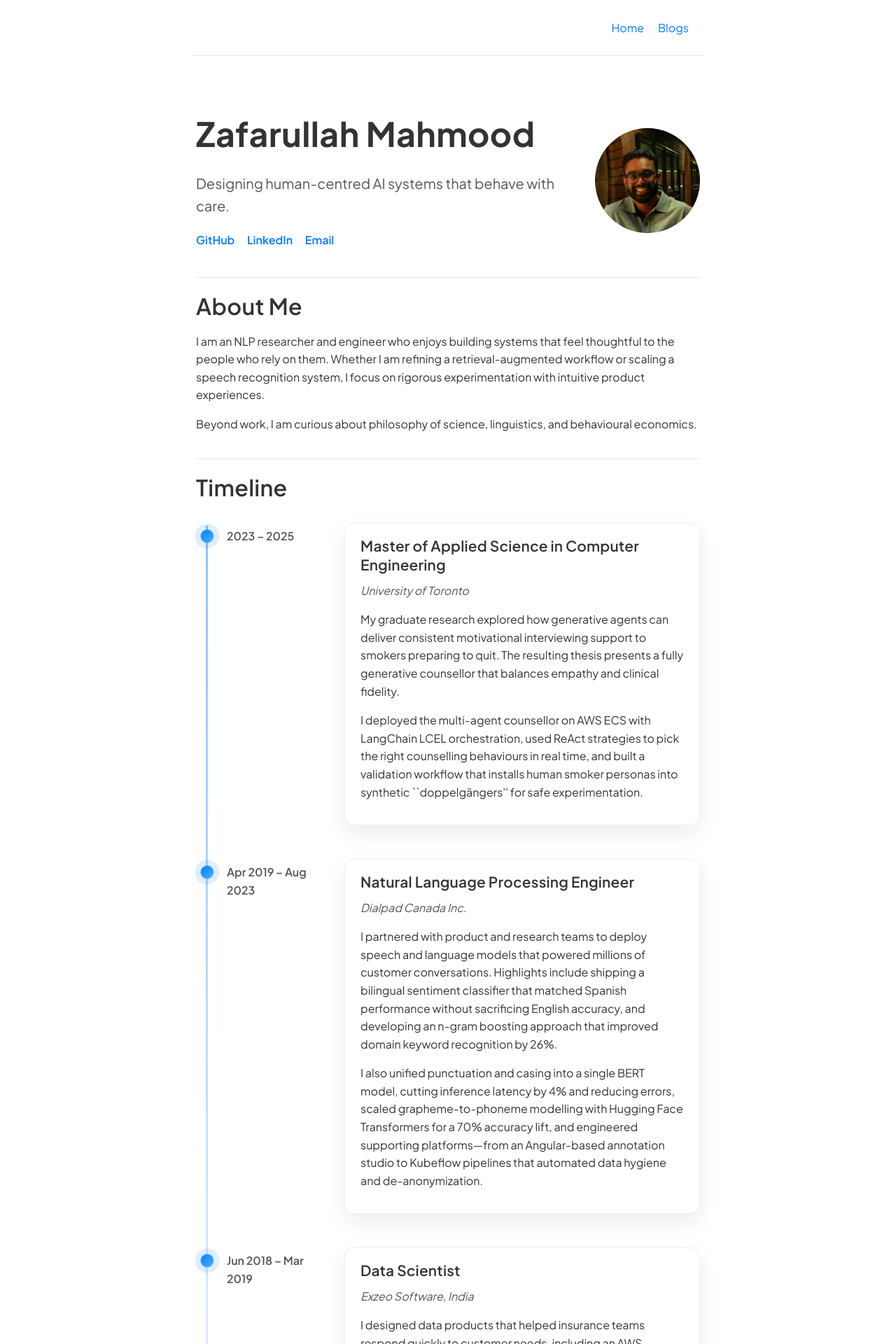
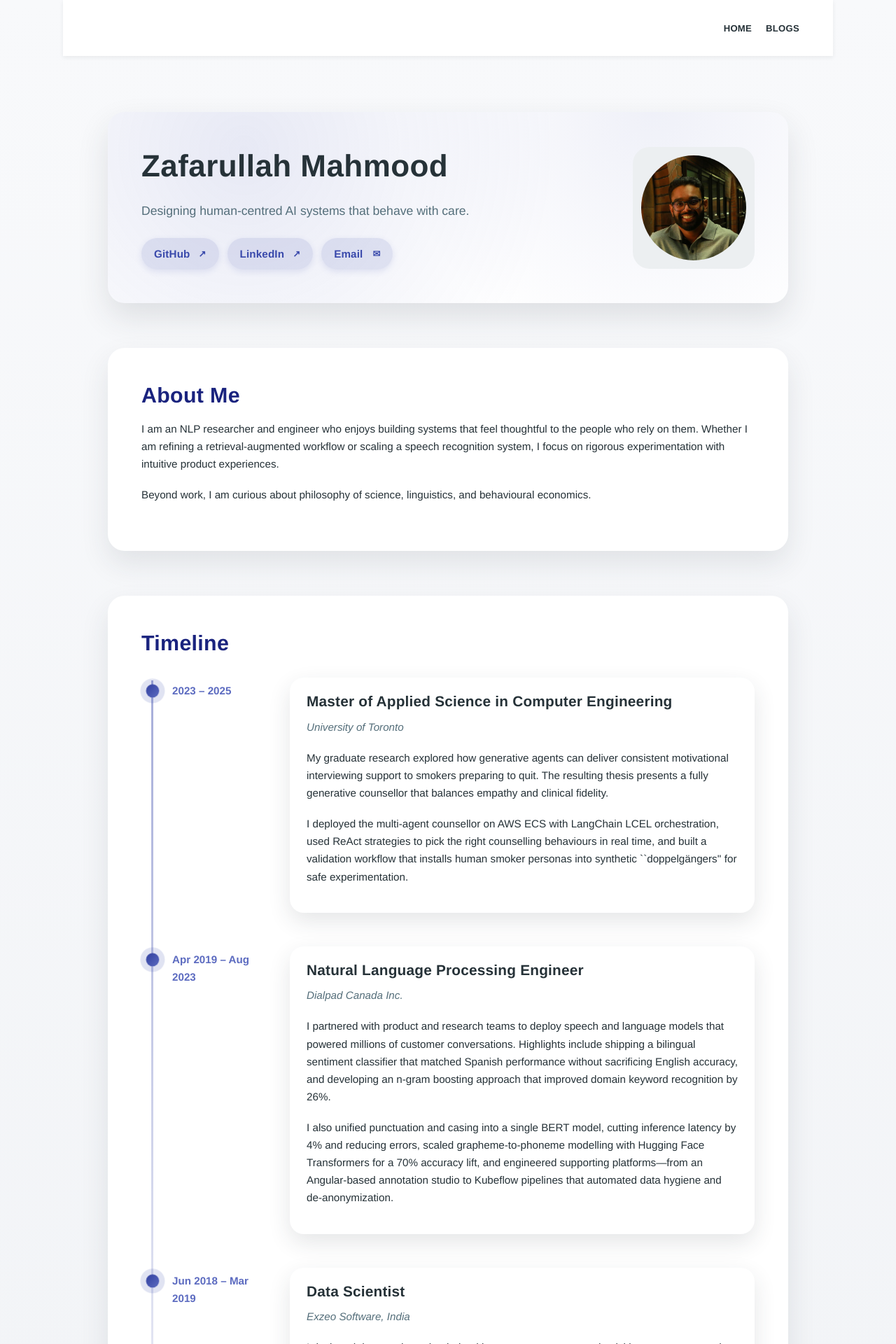
Before and after one commit to zaffnet/zaffnet.github.io, a Jekyll site: the page built from index.html, in a window 1280 px wide. Shown: the top 1920 px of the page at 70% size. Built offline with Jekyll 4.4.1, drawn with Linux system fonts in a browser that asks for light colours.

Commit message:
Restyle homepage with material-inspired typography and theming

```diff
--- a/assets/css/style.css
+++ b/assets/css/style.css
@@ -1,20 +1,25 @@
 /* General styles */
 :root {
-  --text-primary: #333;
-  --text-secondary: #555;
-  --background-primary: #fff;
-  --accent-color: #007aff;
-  --border-color: #e5e5e5;
+  --text-primary: #263238;
+  --text-secondary: #546e7a;
+  --background-primary: #f5f5f7;
+  --surface-color: #ffffff;
+  --surface-muted: #eceff1;
+  --accent-color: #3949ab;
+  --accent-light: rgba(57, 73, 171, 0.12);
+  --border-color: #d7dee2;
   --header-height: 80px;
-  --font-family-base: 'Plus Jakarta Sans', 'Inter', -apple-system, BlinkMacSystemFont, 'Segoe UI', Roboto, 'Helvetica Neue', Arial, sans-serif;
-  --font-family-heading: 'Plus Jakarta Sans', 'Inter', -apple-system, BlinkMacSystemFont, 'Segoe UI', Roboto, 'Helvetica Neue', Arial, sans-serif;
+  --font-family-base: 'Helvetica Neue', 'Calibri Light', 'Roboto', sans-serif;
+  --font-family-heading: 'Helvetica Neue', 'Calibri Light', 'Roboto', sans-serif;
+  --font-size-base: 0.95rem;
 }
 
 body {
   font-family: var(--font-family-base);
-  line-height: 1.6;
+  font-size: var(--font-size-base);
+  line-height: 1.65;
   color: var(--text-primary);
-  background-color: var(--background-primary);
+  background: linear-gradient(180deg, #f8f9fb 0%, #f1f3f6 40%, #f7f9fc 100%);
   margin: 0;
   padding: 0;
   -webkit-font-smoothing: antialiased;
@@ -28,34 +33,31 @@ body {
   box-sizing: border-box;
 }
 
-.container > header {
-  width: 60vw;
-  margin: 0 auto;
-  padding: 0 20px;
-  box-sizing: border-box;
-}
-
+.container > header,
 .container > main,
 .container > footer {
-  width: min(90vw, 1200px);
+  width: min(90vw, 1100px);
   margin: 0 auto;
-  padding: 0 20px;
+  padding: 0 24px;
   box-sizing: border-box;
 }
 
 a {
   color: var(--accent-color);
   text-decoration: none;
+  transition: color 0.2s ease;
 }
 
-a:hover {
-  text-decoration: underline;
+a:hover,
+a:focus {
+  color: #1a237e;
+  text-decoration: none;
 }
 
-h1 { font-size: 2.5rem; }
-h2 { font-size: 2rem; }
-h3 { font-size: 1.5rem; }
-h4, h5, h6 { font-size: 1.25rem; }
+h1 { font-size: 2.35rem; }
+h2 { font-size: 1.9rem; }
+h3 { font-size: 1.45rem; }
+h4, h5, h6 { font-size: 1.2rem; }
 
 h1, h2, h3, h4, h5, h6 {
   font-family: var(--font-family-heading);
@@ -66,11 +68,19 @@ h1, h2, h3, h4, h5, h6 {
   margin-bottom: 0.5em;
 }
 
+p {
+  margin-top: 0;
+  margin-bottom: 1.2rem;
+  color: var(--text-primary);
+}
+
 /* Header */
 header {
   height: var(--header-height);
   display: flex;
   justify-content: center;
+  background: var(--surface-color);
+  box-shadow: 0 2px 6px rgba(38, 50, 56, 0.08);
 }
 
 header nav {
@@ -78,10 +88,10 @@ header nav {
   justify-content: space-between;
   align-items: center;
   height: 100%;
-  width: 60vw;
-  padding: 0 20px;
+  width: min(90vw, 1100px);
+  padding: 0 24px;
   box-sizing: border-box;
-  border-bottom: 1px solid var(--border-color);
+  border-bottom: none;
 }
 
 .nav-logo {
@@ -105,18 +115,34 @@ header nav ul {
   gap: 20px;
 }
 
+header nav a {
+  color: var(--text-primary);
+  font-weight: 600;
+  letter-spacing: 0.02em;
+  text-transform: uppercase;
+  font-size: 0.82rem;
+  transition: color 0.2s ease;
+}
+
+header nav a:hover,
+header nav a:focus {
+  color: var(--accent-color);
+}
+
 /* Main content */
 main {
-  padding: 40px 0;
+  padding: 48px 0 64px;
 }
 
 /* Footer */
 footer {
   text-align: center;
-  padding: 40px 0;
-  border-top: 1px solid var(--border-color);
+  padding: 48px 0;
+  border-top: none;
+  background: var(--surface-color);
   color: var(--text-secondary);
   font-size: 0.9rem;
+  box-shadow: 0 -4px 12px rgba(38, 50, 56, 0.06);
 }
 
 footer p {
@@ -131,40 +157,101 @@ footer a {
 .intro-section {
   display: flex;
   align-items: center;
-  padding: 40px 0;
-  gap: 40px;
+  padding: 48px;
+  gap: 48px;
   flex-wrap: wrap;
+  background: var(--surface-color);
+  border-radius: 24px;
+  box-shadow: 0 20px 45px rgba(38, 50, 56, 0.12);
+  position: relative;
+  overflow: hidden;
+}
+
+.intro-section::after {
+  content: "";
+  position: absolute;
+  inset: 0;
+  background: radial-gradient(circle at 20% 20%, rgba(57, 73, 171, 0.12), transparent 55%),
+    radial-gradient(circle at 80% 0%, rgba(57, 73, 171, 0.08), transparent 45%);
+  pointer-events: none;
 }
 
 .intro-text {
   flex: 1 1 360px;
   min-width: 0;
+  position: relative;
+  z-index: 1;
 }
 
 .intro-text h1 {
   margin-top: 0;
-  font-size: 3rem;
-  font-weight: 700;
+  font-size: 2.75rem;
+  font-weight: 600;
 }
 
 .intro-text .subtitle {
-  font-size: 1.25rem;
+  font-size: 1.1rem;
   color: var(--text-secondary);
 }
 
 .intro-description {
   margin-top: 1.2rem;
-  font-size: 1.05rem;
+  font-size: 1rem;
   color: var(--text-secondary);
 }
 
 .contact-links {
-  margin-top: 20px;
+  margin-top: 24px;
+  display: flex;
+  flex-wrap: wrap;
+  gap: 12px;
+  position: relative;
+  z-index: 1;
 }
 
 .contact-links a {
-  margin-right: 15px;
+  display: inline-flex;
+  align-items: center;
+  gap: 8px;
+  padding: 10px 18px;
+  border-radius: 999px;
+  background: var(--accent-light);
+  color: var(--accent-color);
   font-weight: 600;
+  letter-spacing: 0.01em;
+  box-shadow: 0 3px 10px rgba(57, 73, 171, 0.12);
+  transition: box-shadow 0.2s ease, transform 0.2s ease, background 0.2s ease;
+}
+
+.contact-links a::after {
+  content: '↗';
+  font-size: 0.85em;
+  margin-left: 4px;
+}
+
+.contact-links a[href^="mailto:"]::after {
+  content: '\2709';
+  margin-left: 6px;
+}
+
+.contact-links a:hover,
+.contact-links a:focus {
+  background: rgba(57, 73, 171, 0.18);
+  box-shadow: 0 6px 16px rgba(57, 73, 171, 0.2);
+  transform: translateY(-2px);
+}
+
+.intro-image {
+  flex: 0 0 auto;
+  display: flex;
+  justify-content: center;
+  align-items: center;
+  min-width: 150px;
+  padding: 12px;
+  background: var(--surface-muted);
+  border-radius: 24px;
+  position: relative;
+  z-index: 1;
 }
 
 .intro-image img {
@@ -174,20 +261,22 @@ footer a {
   object-fit: cover;
 }
 
-.intro-image {
-  flex: 0 0 auto;
-  display: flex;
-  justify-content: center;
-  min-width: 150px;
-}
-
 .content-section {
-  padding: 20px 0;
-  border-top: 1px solid var(--border-color);
+  position: relative;
+  padding: 48px;
+  border: none;
+  border-radius: 24px;
+  background: var(--surface-color);
+  box-shadow: 0 18px 40px rgba(38, 50, 56, 0.1);
 }
 
 .content-section h2 {
   margin-top: 0;
+  color: #1a237e;
+}
+
+.content-section:first-of-type {
+  padding-top: 48px;
 }
 
 /* Timeline */
@@ -208,7 +297,7 @@ footer a {
   top: 4px;
   bottom: 4px;
   width: var(--timeline-line-width);
-  background: linear-gradient(180deg, rgba(0, 122, 255, 0.45), rgba(0, 122, 255, 0));
+  background: linear-gradient(180deg, rgba(57, 73, 171, 0.45), rgba(57, 73, 171, 0));
 }
 
 .timeline-item {
@@ -230,23 +319,23 @@ footer a {
   width: var(--timeline-marker-diameter);
   height: var(--timeline-marker-diameter);
   border-radius: 50%;
-  background: linear-gradient(135deg, #007aff, #4fb6ff);
-  box-shadow: 0 0 0 6px rgba(0, 122, 255, 0.15);
+  background: linear-gradient(135deg, #303f9f, #5c6bc0);
+  box-shadow: 0 0 0 6px rgba(57, 73, 171, 0.2);
   animation: pulse 6s ease-in-out infinite;
 }
 
 .timeline-date {
   font-weight: 600;
-  color: var(--text-secondary);
+  color: #5c6bc0;
   padding-top: 6px;
 }
 
 .timeline-body {
-  background: #ffffff;
-  border: 1px solid rgba(0, 0, 0, 0.06);
-  border-radius: 14px;
-  padding: 18px 22px;
-  box-shadow: 0 12px 30px rgba(15, 23, 42, 0.08);
+  background: var(--surface-color);
+  border: none;
+  border-radius: 20px;
+  padding: 20px 24px;
+  box-shadow: 0 12px 32px rgba(38, 50, 56, 0.12);
 }
 
 .timeline-body h3 {
@@ -271,11 +360,11 @@ footer a {
   0%,
   100% {
     transform: scale(1);
-    box-shadow: 0 0 0 6px rgba(0, 122, 255, 0.15);
+    box-shadow: 0 0 0 6px rgba(57, 73, 171, 0.18);
   }
   50% {
     transform: scale(1.1);
-    box-shadow: 0 0 0 10px rgba(0, 122, 255, 0.1);
+    box-shadow: 0 0 0 10px rgba(57, 73, 171, 0.12);
   }
 }
 
@@ -283,6 +372,7 @@ footer a {
 .skills-intro {
   max-width: 660px;
   color: var(--text-secondary);
+  font-size: 0.98rem;
 }
 
 .skills-infographic {
@@ -293,11 +383,11 @@ footer a {
 }
 
 .skills-card {
-  background: #ffffff;
-  border: 1px solid rgba(15, 23, 42, 0.08);
-  border-radius: 18px;
-  padding: 24px;
-  box-shadow: 0 20px 45px rgba(15, 23, 42, 0.12);
+  background: var(--surface-color);
+  border: none;
+  border-radius: 20px;
+  padding: 28px;
+  box-shadow: 0 16px 36px rgba(38, 50, 56, 0.12);
   display: flex;
   flex-direction: column;
   gap: 16px;
@@ -306,7 +396,7 @@ footer a {
 
 .skills-card:hover {
   transform: translateY(-6px);
-  box-shadow: 0 28px 50px rgba(15, 23, 42, 0.16);
+  box-shadow: 0 24px 48px rgba(38, 50, 56, 0.18);
 }
 
 .card-header {
@@ -319,13 +409,13 @@ footer a {
   width: 52px;
   height: 52px;
   border-radius: 16px;
-  background: linear-gradient(135deg, rgba(0, 122, 255, 0.15), rgba(0, 122, 255, 0.35));
+  background: linear-gradient(135deg, rgba(57, 73, 171, 0.16), rgba(57, 73, 171, 0.36));
   display: inline-flex;
   align-items: center;
   justify-content: center;
   font-size: 1.6rem;
-  color: #0052a3;
-  box-shadow: inset 0 0 0 1px rgba(0, 122, 255, 0.25);
+  color: #1a237e;
+  box-shadow: inset 0 0 0 1px rgba(57, 73, 171, 0.3);
   animation: float 8s ease-in-out infinite;
 }
 
@@ -347,11 +437,11 @@ footer a {
   display: inline-flex;
   align-items: center;
   gap: 0.65rem;
-  padding: 10px 16px;
+  padding: 9px 16px;
   border-radius: 999px;
   background: var(--badge-surface);
   border: 1px solid var(--badge-border);
-  box-shadow: 0 8px 18px rgba(15, 23, 42, 0.08);
+  box-shadow: 0 6px 18px rgba(38, 50, 56, 0.12);
   color: var(--badge-text);
   text-decoration: none;
   transition: transform 0.25s ease, box-shadow 0.25s ease;
@@ -370,8 +460,8 @@ footer a {
 }
 
 .skill-badge:hover {
-  transform: translateY(-2px);
-  box-shadow: 0 14px 30px rgba(15, 23, 42, 0.16);
+  transform: translateY(-3px);
+  box-shadow: 0 20px 38px rgba(38, 50, 56, 0.18);
 }
 
 @keyframes float {
@@ -419,7 +509,8 @@ footer a {
   .intro-section {
     flex-direction: column;
     text-align: center;
-    gap: 24px;
+    gap: 32px;
+    padding: 36px;
   }
 
   .intro-text {
@@ -427,15 +518,24 @@ footer a {
     max-width: 640px;
     width: 100%;
     margin: 0 auto;
+    text-align: center;
   }
 
   .intro-image {
     order: -1;
-    margin-bottom: 20px;
+    margin-bottom: 16px;
   }
 
   .intro-description {
-    text-align: left;
+    text-align: center;
+  }
+
+  .contact-links {
+    justify-content: center;
+  }
+
+  .content-section {
+    padding: 40px;
   }
 }
 
@@ -454,6 +554,21 @@ footer a {
   .timeline-date {
     padding-left: 0;
   }
+
+  .intro-section {
+    padding: 28px;
+    gap: 24px;
+  }
+
+  .contact-links a {
+    width: 100%;
+    justify-content: center;
+  }
+
+  .content-section {
+    padding: 32px;
+    border-radius: 20px;
+  }
 }
 
 @media (prefers-reduced-motion: reduce) {
@@ -467,7 +582,7 @@ footer a {
   .skills-card:hover,
   .skill-badge:hover {
     transform: none;
-    box-shadow: 0 20px 45px rgba(15, 23, 42, 0.12);
+    box-shadow: 0 16px 36px rgba(38, 50, 56, 0.12);
   }
 }
 
@@ -488,29 +603,21 @@ footer a {
 }
 
 /* Home layout */
-.home-container {
+.home-container,
+.blog-container {
   width: 100%;
-  max-width: 60vw;
+  max-width: 1100px;
   margin: 0 auto;
-  padding: 0 1.5rem;
+  padding: 0 2.5rem;
   box-sizing: border-box;
 }
 
-/* Blog styles */
 .home-container {
-  width: 100%;
-  max-width: 60vw;
-  margin: 0 auto;
-  padding: 0 1.5rem;
-  box-sizing: border-box;
-}
-
-.blog-container {
-  width: 100%;
-  max-width: 60vw;
-  margin: 0 auto;
-  padding: 0 1.5rem;
-  box-sizing: border-box;
+  display: flex;
+  flex-direction: column;
+  gap: 64px;
+  padding-top: 32px;
+  padding-bottom: 64px;
 }
 
 .blog-list {
@@ -615,18 +722,10 @@ footer a {
   .blog-container {
     width: 100%;
     max-width: 100%;
-    padding: 0 1.25rem;
+    padding: 0 1.5rem;
   }
 }
 .container > main {
-  padding-top: 40px;
-  padding-bottom: 40px;
+  padding-top: 48px;
+  padding-bottom: 64px;
 }
-
-body.post-page .container > main,
-body.blogs-page .container > main,
-body.home-page .container > main {
-  width: 100%;
-  padding-left: 0;
-  padding-right: 0;
-}
```
